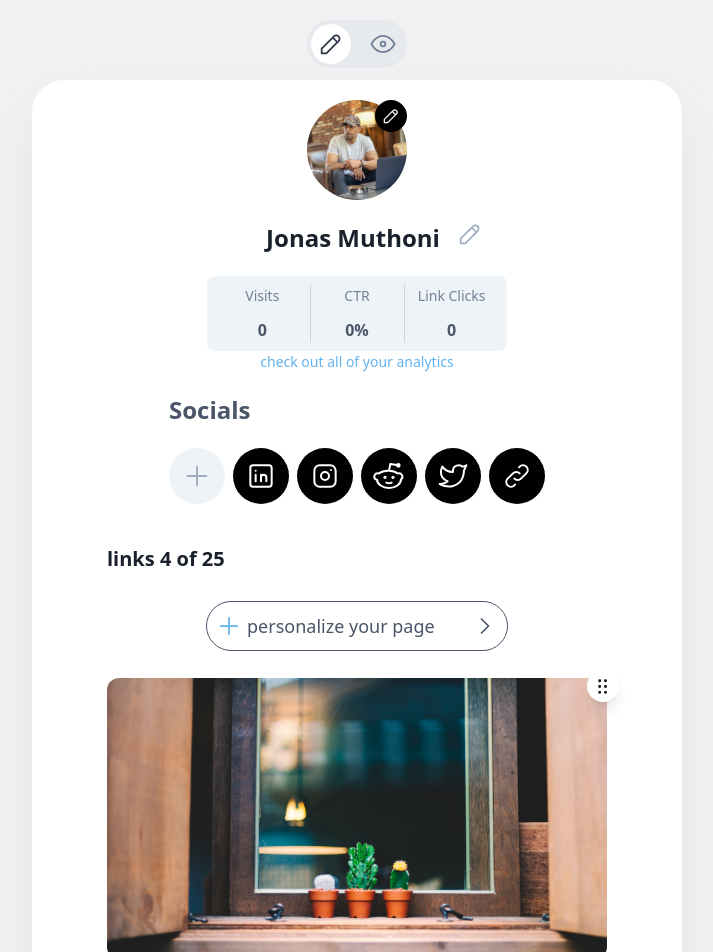
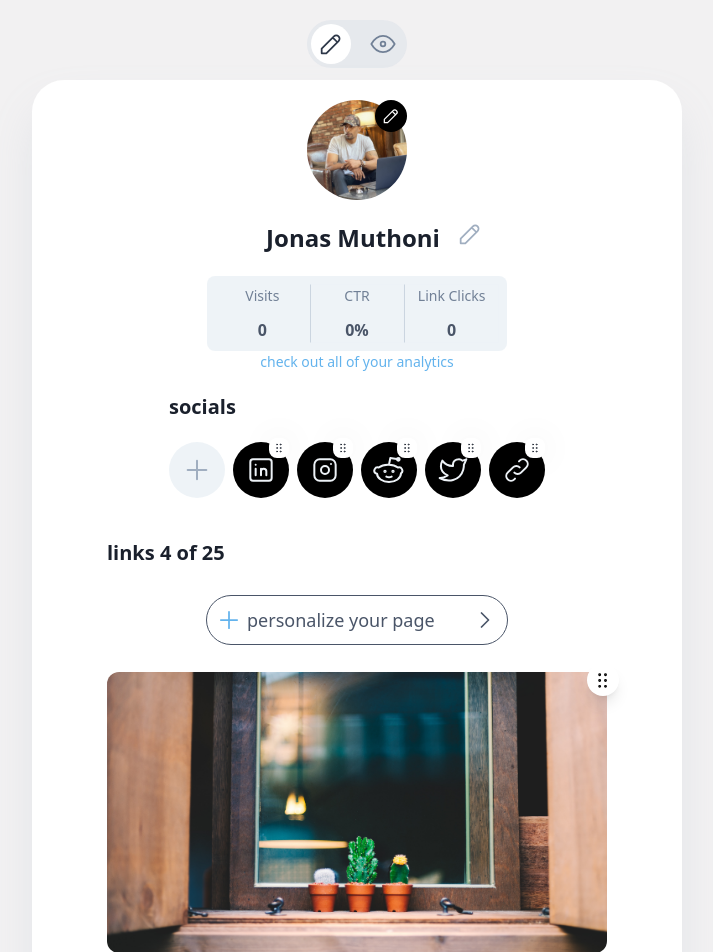
Before and after one commit to awaisspk/hoobe, a Next.js app: page / in a window 1280 px wide. Shown: the top 952 px of the page, without its empty margins (283-996 px from the left). Built offline with nearby package versions, Linux system fonts and the light colour scheme.

Commit message:
post and social components

```diff
--- a/src/components/Main.tsx
+++ b/src/components/Main.tsx
@@ -1,4 +1,6 @@
 import { ReactNode } from 'react';
+
+import { Footer } from '@/components/footer';
 
 type IMainProps = {
   meta: ReactNode;
@@ -6,9 +8,10 @@ type IMainProps = {
 };
 
 const Main = (props: IMainProps) => (
-  <div className="w-full antialiased text-gray-700 ">
+  <div className="w-full antialiased text-gray-700 mt-5">
     {props.meta}
     <main className="mx-auto min-h-screen w-full">{props.children}</main>
+    <Footer />
   </div>
 );
 
--- a/src/components/Posts/Posts.tsx
+++ b/src/components/Posts/Posts.tsx
@@ -1,6 +1,6 @@
 import React, { useState } from 'react';
 
-import { Reorder } from 'framer-motion';
+import { LayoutGroup, Reorder, useDragControls } from 'framer-motion';
 import Image from 'next/image';
 
 import { DragIcon } from '../icons';
@@ -13,34 +13,56 @@ const images = [
   '/assets/images/milda-vi-y31Nzxhd4_s-unsplash.jpg',
 ];
 
-const Card = ({ imageUrl }: { imageUrl: string }) => {
+interface ICard {
+  imageUrl: string;
+}
+
+const Card = ({ imageUrl }: ICard) => {
+  const controls = useDragControls();
   return (
-    <div className="relative">
-      <div className="w-full relative h-full aspect-w-16 aspect-h-9 rounded-xl overflow-hidden">
-        <Image src={imageUrl} layout="fill" alt="" className="select-none" />
+    <Reorder.Item
+      id={imageUrl}
+      key={imageUrl}
+      value={imageUrl}
+      dragListener={false}
+      dragControls={controls}
+      className=""
+    >
+      <div className="relative w-full">
+        <div className="block h-full aspect-w-16 aspect-h-9 rounded-xl overflow-hidden">
+          <Image
+            src={imageUrl}
+            layout="fill"
+            alt=""
+            className="pointer-events-none"
+          />
+        </div>
+        <div
+          className="bg-white absolute -top-2 right-0 md:-right-3 shadow-lg w-8 h-8 rounded-full flex items-center justify-center cursor-grab"
+          onPointerDown={(e) => controls.start(e)}
+        >
+          <DragIcon className="fill-white stroke-black w-5" />
+        </div>
       </div>
-      <div className="bg-white absolute -top-2 right-0 md:-right-3 shadow-lg w-8 h-8 rounded-full flex items-center justify-center cursor-grab">
-        <DragIcon className="fill-white stroke-black w-5" />
-      </div>
-    </div>
+    </Reorder.Item>
   );
 };
 
 export const Posts = () => {
   const [imagesList, setImagesList] = useState(images);
   return (
-    <section>
+    <section className="">
       <Reorder.Group
         axis="y"
         values={imagesList}
         onReorder={setImagesList}
-        className="flex flex-col gap-3"
+        className="grid gap-3"
       >
-        {imagesList.map((image) => (
-          <Reorder.Item key={image} value={image}>
+        <LayoutGroup>
+          {imagesList.map((image) => (
             <Card imageUrl={image} key={image} />
-          </Reorder.Item>
-        ))}
+          ))}
+        </LayoutGroup>
       </Reorder.Group>
     </section>
   );
--- a/src/components/Socials/Social.tsx
+++ b/src/components/Socials/Social.tsx
@@ -4,6 +4,7 @@ import { Reorder } from 'framer-motion';
 
 import {
   AppleIcon,
+  DragIcon,
   LinkedinIcon,
   LinkIcon,
   PlusIcon,
@@ -14,29 +15,22 @@ import {
 const SocialIcon = ({ children }: { children: ReactNode }) => {
   return (
     <>
-      <div className="bg-black w-10 h-10 md:w-14 md:h-14 rounded-full flex items-center justify-center">
+      <a
+        href="https://github.com/awaisspk"
+        className="bg-black w-10 h-10 md:w-14 md:h-14 rounded-full flex items-center justify-center relative"
+      >
         {children}
-      </div>
+      </a>
     </>
   );
 };
 
 const socialLinksList = [
-  <SocialIcon key={1}>
-    <LinkedinIcon className="stroke-white w-8" />
-  </SocialIcon>,
-  <SocialIcon key={2}>
-    <AppleIcon className="stroke-white w-8" />
-  </SocialIcon>,
-  <SocialIcon key={3}>
-    <RedditIcon className="stroke-white w-8" />
-  </SocialIcon>,
-  <SocialIcon key={4}>
-    <TwitterIcon className="stroke-white w-8" />
-  </SocialIcon>,
-  <SocialIcon key={5}>
-    <LinkIcon className="stroke-white w-8" />
-  </SocialIcon>,
+  { key: 1, icon: LinkedinIcon },
+  { key: 2, icon: AppleIcon },
+  { key: 3, icon: RedditIcon },
+  { key: 4, icon: TwitterIcon },
+  { key: 5, icon: LinkIcon },
 ];
 
 export const SocialLinks = () => {
@@ -44,7 +38,7 @@ export const SocialLinks = () => {
 
   return (
     <div>
-      <h3 className="text-2xl font-bold">Socials</h3>
+      <h3 className="text-xl text-gray-900 font-bold">socials</h3>
       <div className="flex gap-2 items-center my-5">
         <div className="bg-gray-200/90 w-10 h-10 md:w-14 md:h-14 rounded-full flex items-center justify-center">
           <PlusIcon className="stroke-gray-500 w-8" />
@@ -56,12 +50,14 @@ export const SocialLinks = () => {
           className="grid grid-flow-col grid-cols-4 gap-2"
         >
           {links.map((link) => (
-            <Reorder.Item
-              key={link.key}
-              value={link}
-              className="relative group"
-            >
-              {link}
+            <Reorder.Item key={link.key} value={link} className="relative">
+              <SocialIcon>
+                {<link.icon className="stroke-gray-200 w-7 sm:w-8" />}
+              </SocialIcon>
+
+              <div className="absolute bg-white w-5 h-5 flex items-center justify-center rounded-lg -top-1  -right-2 sm:right-0  shadow-3xl  cursor-grab">
+                <DragIcon className="w-3 h-3 stroke-gray-900" />
+              </div>
             </Reorder.Item>
           ))}
         </Reorder.Group>
```
